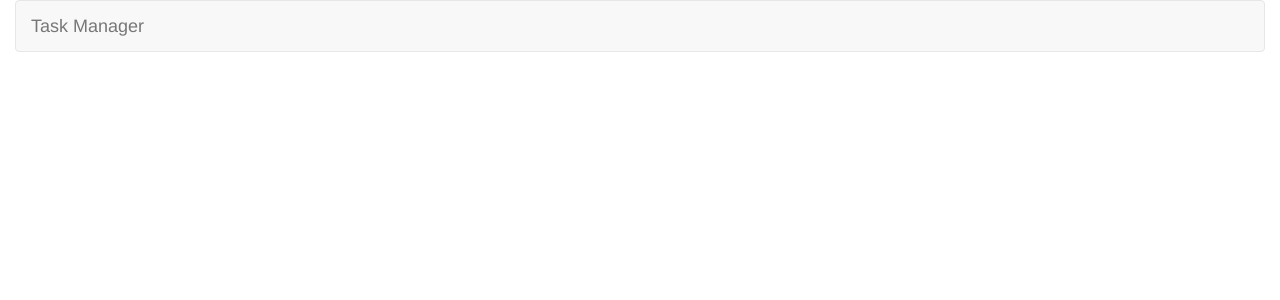
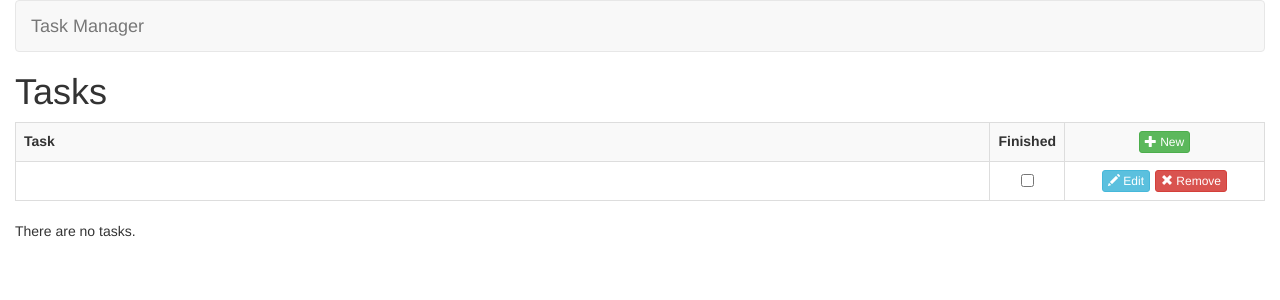
Before and after one commit to rubemfsv/Angular-Task-Manager, an Angular app: page /tasks/list-tasks in a window 1280 px wide. Before the commit this address led to /. Shown: the top 300 px of the page. Built offline with nearby package versions, Linux system fonts and the light colour scheme.

Commit message:
feature: list task html skeleton added

```diff
--- a/src/app/app-routing.module.ts
+++ b/src/app/app-routing.module.ts
@@ -1,7 +1,15 @@
 import { NgModule } from '@angular/core';
 import { Routes, RouterModule } from '@angular/router';
+import { TaskRoutes } from './tasks';
 
-export const routes: Routes = [];
+export const routes: Routes = [
+  {
+    path: '',
+    redirectTo: 'tasks/list-tasks',
+    pathMatch: 'full',
+  },
+  ...TaskRoutes,
+];
 
 @NgModule({
   imports: [RouterModule.forRoot(routes)],
--- a/src/app/tasks/index.ts
+++ b/src/app/tasks/index.ts
@@ -1,3 +1,4 @@
 export * from './list-tasks';
 export * from './tasks.module';
+export * from './tasks-routing.module';
 export * from './shared';
--- a/src/app/tasks/list-tasks/list-tasks.component.html
+++ b/src/app/tasks/list-tasks/list-tasks.component.html
@@ -1 +1,43 @@
-<p>list-tasks works!</p>
+<h1>Tasks</h1>
+
+<table class="table table-striped table-bordered table-hover">
+  <tbody>
+    <tr>
+    	<th>Task</th>
+      <th>Finished</th>
+    	<th class="text-center">
+        <a
+           class="btn btn-xs btn-success">
+           <span class="glyphicon glyphicon-plus"
+             aria-hidden="true"></span> New
+        </a>
+    </th>
+    </tr>
+    <tr>
+      <td>
+
+      </td>
+      <td style="width: 70px" class="text-center">
+        <input
+          type="checkbox">
+      </td>
+      <td class="text-center" style="width: 200px">
+        <a
+          title="Editar" alt="Editar"
+          style="margin-right: 5px;"
+          class="btn btn-xs btn-info">
+          <span class="glyphicon glyphicon-pencil"
+            aria-hidden="true"></span> Edit
+        </a>
+        <a href="#" title="Remover" alt="Remover"
+
+          class="btn btn-xs btn-danger">
+          <span class="glyphicon glyphicon-remove"
+            aria-hidden="true"></span> Remove
+        </a>
+      </td>
+    </tr>
+  </tbody>
+</table>
+
+<p>There are no tasks.</p>
--- /dev/null
+++ b/src/app/tasks/tasks-routing.module.ts
@@ -0,0 +1,14 @@
+import { Routes } from '@angular/router';
+
+import { ListTasksComponent } from './list-tasks';
+
+export const TaskRoutes: Routes = [
+  {
+    path: 'tasks',
+    redirectTo: 'tasks/list-tasks',
+  },
+  {
+    path: 'tasks/list-tasks',
+    component: ListTasksComponent,
+  },
+];
```
